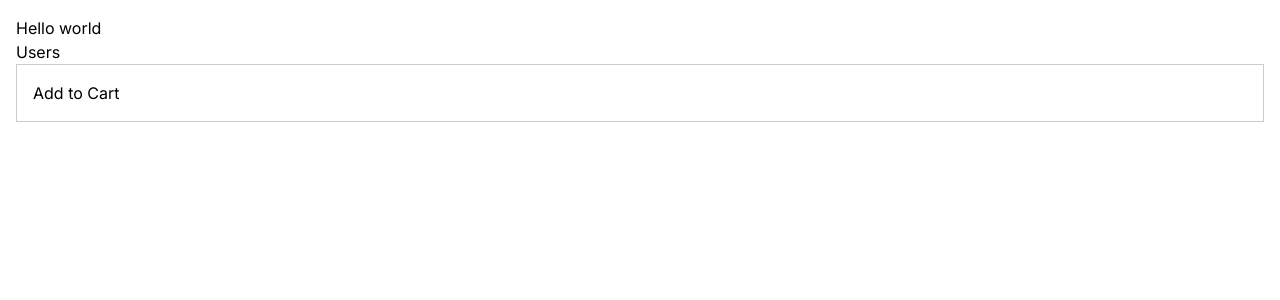
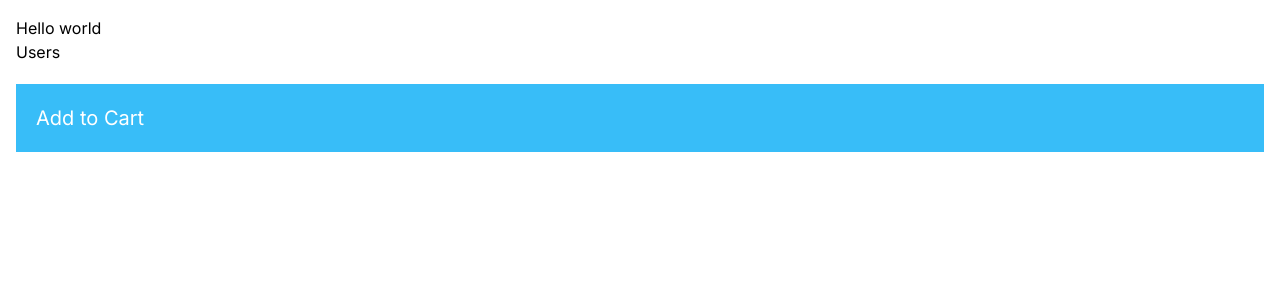
Before and after one commit to ryguyroberts/Nextjs_test, a Next.js app: page / in a window 1280 px wide. Shown: the top 300 px of the page. Built offline with nearby package versions, Linux system fonts and the light colour scheme.

Commit message:
update product card, use tailwind inbuilt classes not module

```diff
--- a/app/components/ProductCard/ProductCard.tsx
+++ b/app/components/ProductCard/ProductCard.tsx
@@ -1,11 +1,10 @@
 import React from 'react'
 import AddToCart from '../AddToCart'
-import styles from './ProductCard.module.css'
 
 
 const ProductCard = () => {
   return (
-    <div className={styles.card}>
+    <div className='p-5 my-5 bg-sky-400 text-white text-xl hover:bg-sky-500'>
       <AddToCart />
     </div>
   )
```
